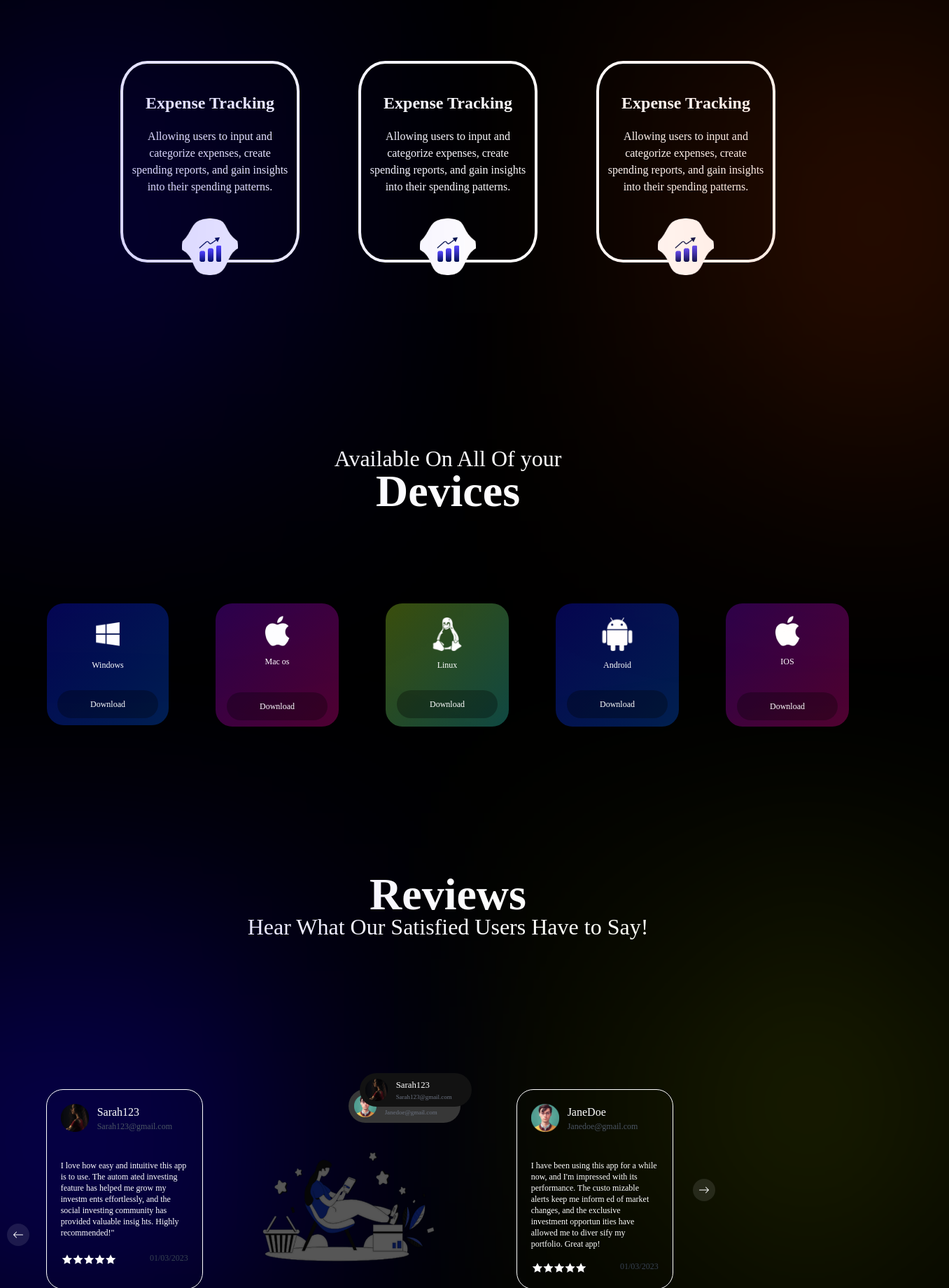
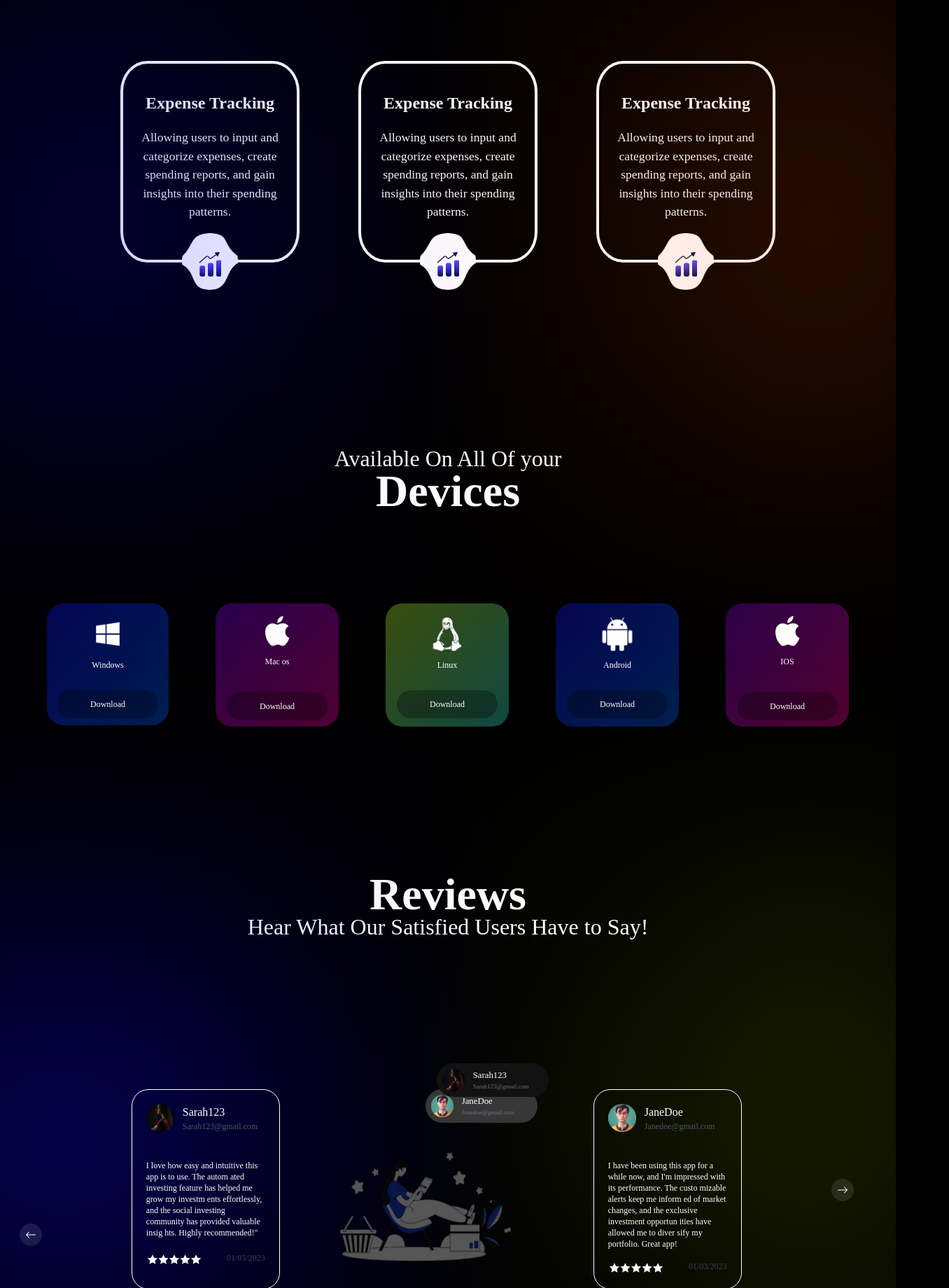
Before and after one commit to ManaheelJamil/Money-Right-Project, a Next.js app: page / in a window 1280 px wide. Shown: the part 1760-3600 px from the top of the page at 70% size, 1356 px wide, since content can reach past the window. Built offline with nearby package versions, Linux system fonts and the light colour scheme.

Commit message:
first commit

```diff
--- a/app/components/Section2.tsx
+++ b/app/components/Section2.tsx
@@ -20,7 +20,7 @@ const Section2 = () => {
         <>
          <div className='flex  relative'>
                 <div><img src='shade2.svg' className='shade2'  /></div>
-                <div><img src='shade3.svg' className='shade3 xl:ml-72 2xl:ml-[30%]' /></div>
+                <div><img src='shade3.svg' className='shade3 xl:ml-52 2xl:ml-[30%]' /></div>
             </div>
             <div className='flex  justify-center lg:mt-20'>
                 <img src='nut.png' className='w-72 ' />
@@ -39,12 +39,12 @@ const Section2 = () => {
                   transition={{ duration: 1 }}
                 className='border-4  border-white rounded-[15%] h-72   w-64'>
                     <h1 className='text-center text-2xl font-semibold mt-10'>Expense Tracking</h1>
-                    <p className='text-center text-[100%]  px-3 mt-5'>Allowing users to input and
+                    <p className='text-center lg:text-[100%] xl:text-[110%]  px-3 mt-5'>Allowing users to input and
                         categorize expenses, create
                         spending reports, and gain
                         insights into their spending
                         patterns.</p>
-                    <img src='curve.png' alt='curve' className='w-20 m-auto mt-[13%]' />
+                    <img src='curve.png' alt='curve' className='w-20 m-auto xl:mt-[7%] lg:mt-[13%]' />
                     <img src='expense.png' className=' w-8 m-auto mt-[-22%]'/>
                 </motion.div>
                 <motion.div
@@ -55,12 +55,12 @@ const Section2 = () => {
                  transition={{ duration: 1 }}
                 className='border-4  border-white rounded-[15%] h-72 ml-10 w-64'>
                     <h1 className='text-center text-2xl font-semibold mt-10'>Expense Tracking</h1>
-                    <p className='text-center text-[100%]  px-3 mt-5'>Allowing users to input and
+                    <p className='text-center lg:text-[100%] xl:text-[110%]  px-3 mt-5'>Allowing users to input and
                         categorize expenses, create
                         spending reports, and gain
                         insights into their spending
                         patterns.</p>
-                    <img src='curve.png' alt='curve' className='w-20 m-auto mt-[13%]' />
+                    <img src='curve.png' alt='curve' className='w-20 m-auto xl:mt-[7%]  lg:mt-[13%]' />
                     <img src='expense.png' className=' w-8 m-auto mt-[-22%]'/>
                 </motion.div>
                 <motion.div
@@ -71,12 +71,12 @@ const Section2 = () => {
                  transition={{ duration: 1 }}
                 className='border-4  border-white rounded-[15%] h-72 ml-10  w-64'>
                     <h1 className='text-center text-2xl font-semibold mt-10'>Expense Tracking</h1>
-                    <p className='text-center text-[100%]  px-3 mt-5'>Allowing users to input and
+                    <p className='text-center lg:text-[100%] xl:text-[110%]  px-3 mt-5'>Allowing users to input and
                         categorize expenses, create
                         spending reports, and gain
                         insights into their spending
                         patterns.</p>
-                    <img src='curve.png' alt='curve' className='w-20 m-auto mt-[13%]' />
+                    <img src='curve.png' alt='curve' className='w-20 m-auto  xl:mt-[7%]  lg:mt-[13%]' />
                     <img src='expense.png' className=' w-8 m-auto mt-[-22%]'/>
 
                 </motion.div>
--- a/app/components/Section4.tsx
+++ b/app/components/Section4.tsx
@@ -21,7 +21,7 @@ const Section4 = () => {
         <div> <img src="shade4.svg" alt="shade4" className='shade4 mt-24' /> </div>
         <div> <img src="shade5.svg" alt="shade5" className='shade5 xl:ml-64 mt-24 2xl:ml-[40%]' /> </div>
         <div className='flex absolute mt-52 2xl:ml-72 2xl:mt-40 mx-10   m-auto'>
-          <div className=' ml-[-3%] mt-48 rounded-full w-8 h-8' style={{background: 'rgba(255, 255, 255, 0.1)'}}>
+          <div className=' ml-[-1%] mt-48 rounded-full w-8 h-8' style={{background: 'rgba(255, 255, 255, 0.1)'}}>
           <BsArrowLeft className='m-2'/></div>
           <motion.div
            ref={ref}
@@ -29,7 +29,7 @@ const Section4 = () => {
            animate={inView ? "visible" : "hidden"}
            variants={variants}
            transition={{ duration: 1 }}
-          className='  border border-white rounded-3xl ml-6 w-56'>
+          className='  border border-white rounded-3xl xl:ml-32 lg:ml-6 w-56'>
             <div className='flex mx-5 mt-5 '>
               <img src='star (2).png' alt="icon" className='h-10 w-10' />
               <h1 className='ml-3'>Sarah123<p className='text-xs text-gray-600'>Sarah123@gmail.com</p></h1>
@@ -65,7 +65,7 @@ const Section4 = () => {
            animate={inView ? "visible" : "hidden"}
            variants={variant}
            transition={{ duration: 1 }}
-          className='  border border-white rounded-3xl mr-7 w-56 pb-5'>
+          className='  border border-white rounded-3xl xl:mr-32 lg:mr-6 w-56 pb-5'>
             <div className='flex mx-5 mt-5 '>
               <img src='icon2.png' alt="icon" className='h-10 w-10' />
               <h1 className='ml-3'>JaneDoe<p className='text-xs text-gray-600'>Janedoe@gmail.com</p></h1>
--- a/app/components/Section5.tsx
+++ b/app/components/Section5.tsx
@@ -6,7 +6,7 @@ const Section5 = () => {
  <div className='flex justify-center  mt-20'>
     <img src='circle.png ' className='relative w-60 inset-16  mr-32'/>
  </div>
- <div className=' z-10 w-[800px] h-[380px] text-center  m-auto rounded-[65px] ' style={{
+ <div className=' z-10 lg:w-[800px] xl:w-[900px] h-[380px] text-center  m-auto rounded-[65px] ' style={{
 background: '#050505'}} >
     <h1 className='text-6xl font-bold lg:pt-20'>Subscribe</h1>
     <p className='text-xl lg:mt-2 text-gray-200'>Stay in the know and Unlock Exclusive<br/> Benefits With Our Newsletter!</p>
--- a/app/components/Section6.tsx
+++ b/app/components/Section6.tsx
@@ -10,7 +10,7 @@ const Section6 = () => {
                 <div className='  mt-[-8%]  inset-10'>
                     <img src="bitcoin.svg" className='bitcoin xl:ml-20 lg:ml-1 2xl:ml-44 2xl:mt-10' />
                 </div>
-                <div className='  rounded-[45px] about1 2xl:ml-44 xl:ml-20 lg:ml-[-2%] h-96 w-[270px]' style={{ background: '#050505' }}>
+                <div className='  rounded-[45px] about1 2xl:ml-44 xl:ml-12 lg:ml-[-2%] h-96 w-[270px]' style={{ background: '#050505' }}>
                     <svg width="148" height="148" className=" m-auto lg:mt-[7%]" viewBox="0 0 208 208" fill="none" xmlns="http://www.w3.org/2000/svg" xmlnsXlink="http://www.w3.org/1999/xlink">
                         <rect width="208" height="208" fill="url(#pattern0)" />
                         <defs>
@@ -22,7 +22,7 @@ const Section6 = () => {
                     </svg>
                     <img src='logo.png' className='w-56 mx-2 mt-[-10%]' />
                 </div>
-                <div className='  ml-12 rounded-[45px] about text-center bg-[#050505] h-96 w-[50%]'>
+                <div className='  lg:ml-12 xl:ml-6 rounded-[45px] about text-center bg-[#050505] h-96 w-[50%]'>
                     <h1 className='text-5xl text-white font-bold  pt-10'>About</h1>
                     <p className='text-xl  text-white mx-10 mt-5 2xl:px-10'>
                         Money Right is a cutting-edge  finance management<br/>
--- a/app/components/Section7.tsx
+++ b/app/components/Section7.tsx
@@ -5,8 +5,8 @@ const Section7 = () => {
         <div>
             <h1 className='text-4xl lg:text-[64px] font-bold  text-center xl:mt-[40%] lg:mt-[55%]'>Connect</h1>
             <p className='text-[24px]  mt-1 text-center'>With Us</p>
-            <img src='image 2.png ' className='w-[280px] h-[280px] ml-12 mt-[-9%] 2xl:ml-60  2xl:mt-5' />
-            <div className='flex justify-between 2xl:py-10 px-20 py-10 mt-[-9%] rounded-[45px] h-[280px] w-[800px] m-auto ' style={{
+            <img src='image 2.png ' className='lg:w-[280px] lg:h-[280px]   ml-12 mt-[-9%] 2xl:ml-60  2xl:mt-5' />
+            <div className='flex justify-between 2xl:py-10 px-20 py-10 mt-[-9%] rounded-[45px] lg:h-[280px] xl:h-[280px] xl:w-[1000px] lg:w-[800px] m-auto ' style={{
 background: 'rgba(5, 5, 5, 0.75)'}}>
                 <div> <h1 className='text-3xl font-bold mt-5 '>Start Your</h1>
                     <h1 className='text-6xl font-bold'>Money Right</h1>
```
